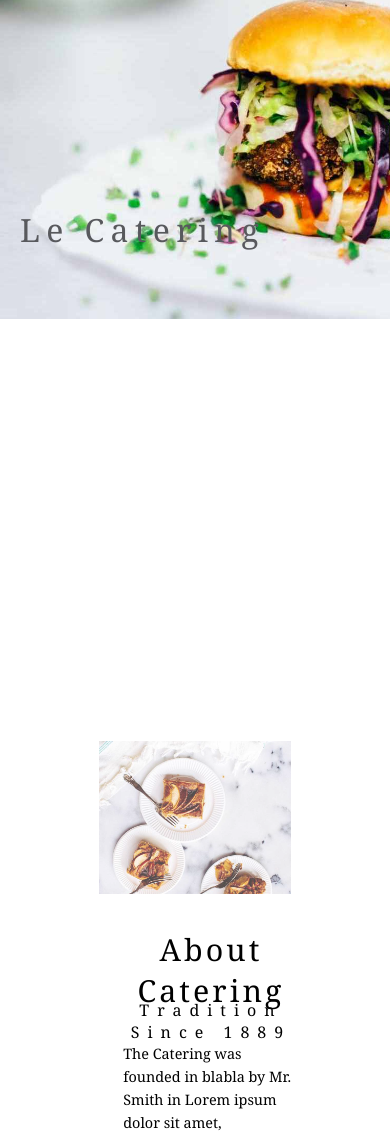
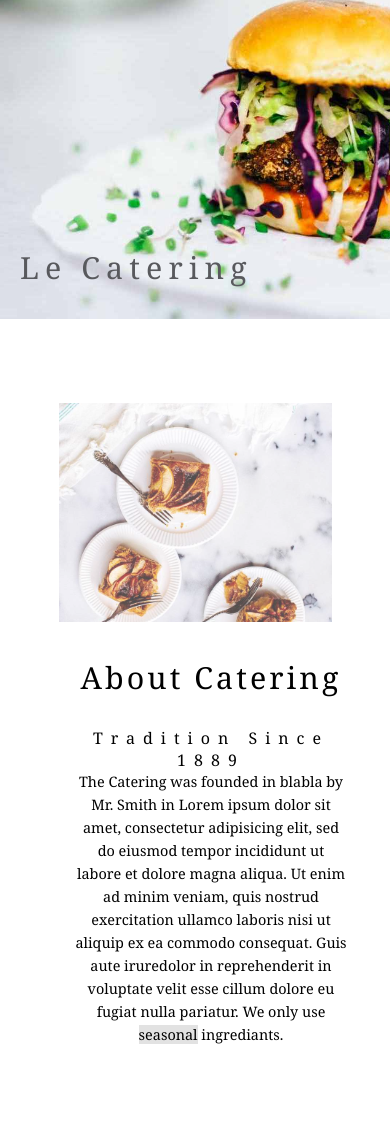
Before and after one commit to iLakshya/FrontEnd, a plain HTML site: page Food.html in a window 390 px wide. Shown: the part 103-1242 px from the top of the page. Drawn offline with Linux system fonts and the light colour scheme; files whose address does not match are found by name.

Commit message:
For 768px

```diff
--- a/Food.css
+++ b/Food.css
@@ -104,49 +104,9 @@ section.about
     width: 100%;
     max-width: 1100px;
 }
-@media only screen and (max-width: 768px)
-{
-    section.banner img
-    {
-        width: 768px;
-        height: 50vh;
-        position: relative;
-    }
-    section.banner .btitle
-    {
-        position: absolute;
-        bottom: 490px;
-        font-size: 2.0rem;
-    }
-    header .logo
-    {
-        letter-spacing: 0.2em;
-    }
-    header nav ul li
-    {
-        letter-spacing: 0.1em;
-        margin-right: 0.9em;
-    }
-    section.about .right .para2
-    {
-        display: none;
-    }
-    section.about
-    {
-        flex-direction: column;
-        justify-content: center;
-        align-items: center;
-        padding: 0;
-        margin: auto;
-    }
-    section.about .left
-    {
-        width: 70%;
-    }
-}
 section.about .left
 {
-    width: 49%;
+    width: 50%;
 }
 section.about .left img
 {
@@ -156,7 +116,7 @@ section.about .left img
 }
 section.about .right
 {
-    width: 45%;
+    width: 50%;
     padding-top: 30px;
     margin-left: 2em;
 }
@@ -234,3 +194,62 @@ footer p a:hover
     color: rgb(241 241 241);
     transition: color 0.3s ease;
 }
+@media only screen and (max-width: 768px)
+{
+    section.banner
+    {
+        height: 60vh;
+    }
+    section.banner img
+    {
+        width: 768px;
+        height: 50vh;
+        position: relative;
+        bottom: 0;
+    }
+    section.banner .btitle
+    {
+        position: absolute;
+        bottom: 115px;
+        font-size: 1.9rem;
+    }
+    header .logo
+    {
+        letter-spacing: 0.2em;
+    }
+    header nav ul li
+    {
+        letter-spacing: 0.1em;
+        margin-right: 0.9em;
+    }
+    section.about
+    {
+        flex-direction: column;
+        justify-content: center;
+        align-items: center;
+        padding: 0;
+        margin: 0;
+        top: 0;
+    }
+    section.about .left
+    {
+        width: 70%;
+        align-items: center;
+    }
+    section.about .right
+    {
+        width: 70%;
+        justify-content: center;
+        text-align: center;
+        top: 0;
+    }
+    section.about .right .para2
+    {
+        display: none;
+    }
+    footer
+    {
+        align-items: center;
+        justify-content: center;
+    }
+}
```
